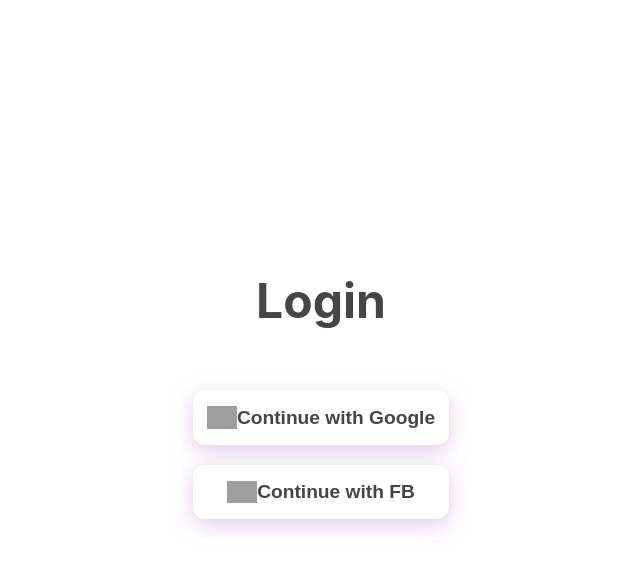
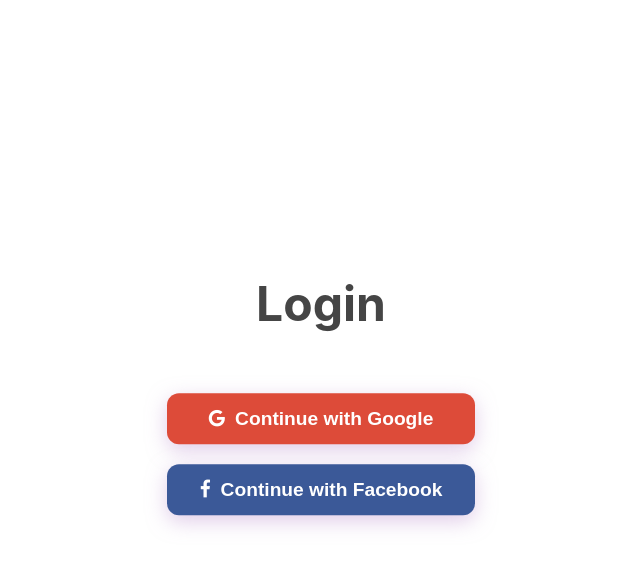
Before and after one commit to wujoseph/chatbotGUI, a Python web app: template template/login_page.html in a window 1280 px wide. Shown: the top 571 px of the page, without its empty margins (319-959 px from the left). Run offline with Jinja, Linux system fonts and the light colour scheme; the template is opened without the code that fills it, so the values that code supplies are empty; grey boxes are pictures that could not be loaded.

Commit message:
feat: google, fb color update

```diff
--- a/template/login_page.html
+++ b/template/login_page.html
@@ -2,6 +2,19 @@
 <html>
 <head>
     <link rel="stylesheet" type="text/css" href="login_page_css.css" />
+    <link rel="stylesheet" href="https://cdnjs.cloudflare.com/ajax/libs/font-awesome/4.7.0/css/font-awesome.min.css">
+    <style>
+        .fa-facebook {
+            color: #fff;
+            margin-right: 10px;
+        }
+
+        .fa-google {
+            color: #fff;
+            margin-right: 10px;
+        }
+
+    </style>
 </head>
 <body>
 
@@ -9,16 +22,16 @@
     <div class="description">Login</div>
     <div class="container">
 
-        <button class="button-35" role="button">
-            <img class="icon" src="https://static.vecteezy.com/system/resources/thumbnails/011/598/471/small/google-logo-icon-illustration-free-vector.jpg">
+        <button class="button-35 google" role="button">
+            <a class="fa fa-google"></a>
+            Continue with Google
 
-            Continue with Google
         </button>
     </div>
     <div class="container">
-        <button class="button-35" role="button">
-            <img class="icon" src="https://static.vecteezy.com/system/resources/thumbnails/018/930/476/small/facebook-logo-facebook-icon-transparent-free-png.png">
-            Continue with FB
+        <button class="button-35 facebook" role="button">
+            <a class="fa fa-facebook"></a>
+            Continue with Facebook
         </button>
     </div>
 </div>
--- a/template/login_page_css.css
+++ b/template/login_page_css.css
@@ -25,17 +25,17 @@ set width to 15%, control button width
 .container {
     width:auto;
     display:block;
-    padding-left:25%;
-    padding-right:25%;
+    padding-left:20%;
+    padding-right:20%;
 }
 
 .button-35 {
   align-items: center;
-  background-color: #fff;
+  background-color: #FFF;
   border-radius: 12px;
   box-shadow: transparent 0 0 0 3px,rgba(195, 155, 211, .5) 0 6px 20px;
   box-sizing: border-box;
-  color: #454545;
+  color: #FFF;
   cursor: pointer;
   display: inline-flex;
   flex: 1 1 auto;
@@ -70,3 +70,11 @@ set width to 15%, control button width
     vertical-align: middle;
 
 }
+
+.facebook{
+  background-color: #3B5998;
+}
+
+.google{
+  background-color: #dd4b39;
+}
```
